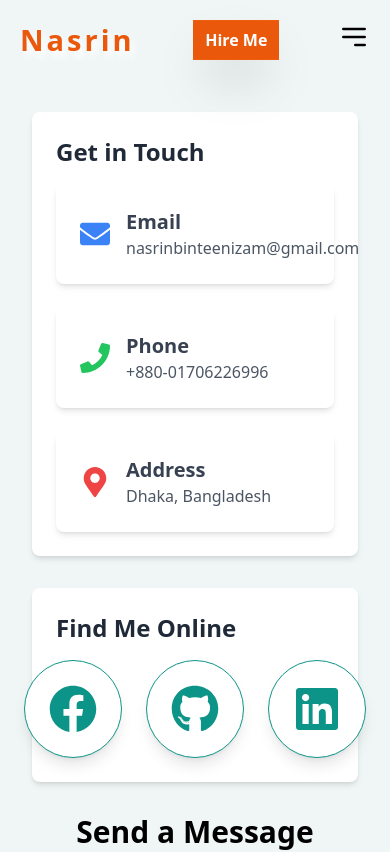
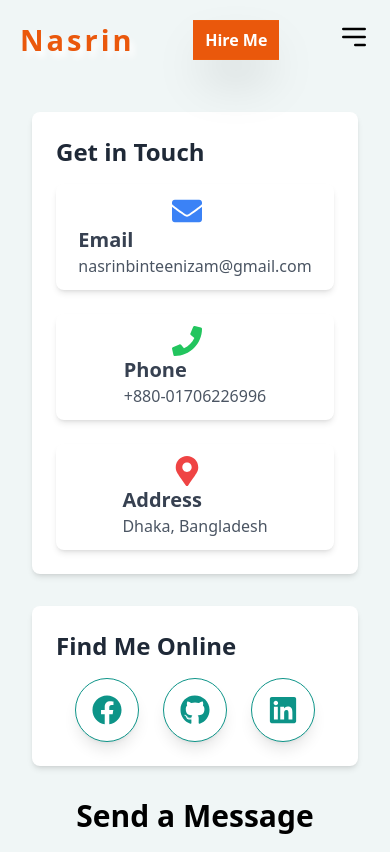
Before and after one commit to NasrinNizam/my-web, a React (Vite) app: page /contacts in a window 390 px wide. Shown: the top 852 px of the page. Built offline with nearby package versions, Linux system fonts and the light colour scheme; a web font is replaced by a local one.

Commit message:
change in size

```diff
--- a/src/Components/Contact/ConnectMe.jsx
+++ b/src/Components/Contact/ConnectMe.jsx
@@ -74,18 +74,18 @@ export const ConnectMe = () => {
         <Section title="Find Me Online">
         <div className="flex justify-center gap-6">
           <Link data-aos="zoom-out" to="https://www.facebook.com/profile.php?id=61557964826146" className="group">
-            <div className="p-6 border-[1px] border-teal-600 rounded-full bg-white shadow-lg hover:shadow-2xl transition-transform duration-300 transform group-hover:scale-110">
-              <FaFacebook className="text-5xl text-teal-600 group-hover:text-teal-700 transition-colors duration-300" />
+            <div className="p-4 md:p-6 border-[1px] border-teal-600 rounded-full bg-white shadow-lg hover:shadow-2xl transition-transform duration-300 transform group-hover:scale-110">
+              <FaFacebook className="md:text-5xl text-3xl text-teal-600 group-hover:text-teal-700 transition-colors duration-300" />
             </div>
           </Link>
           <Link data-aos="zoom-out" to="https://github.com/NasrinNizam" className="group">
-            <div className="p-6 border-[1px] border-teal-600 rounded-full bg-white shadow-lg hover:shadow-2xl transition-transform duration-300 transform group-hover:scale-110">
-              <FaGithub className="text-5xl text-teal-600 group-hover:text-teal-700 transition-colors duration-300" />
+            <div className="p-4 md:p-6 border-[1px] border-teal-600 rounded-full bg-white shadow-lg hover:shadow-2xl transition-transform duration-300 transform group-hover:scale-110">
+              <FaGithub className="md:text-5xl text-3xl text-teal-600 group-hover:text-teal-700 transition-colors duration-300" />
             </div>
           </Link>
           <Link data-aos="zoom-out" to="https://www.linkedin.com/in/nasrin-sultana-5a59b9301?utm_source=share&utm_campaign=share_via&utm_content=profile&utm_medium=android_app" className="group">
-            <div className="p-6 border-[1px] border-teal-600 rounded-full bg-white shadow-lg hover:shadow-2xl transition-transform duration-300 transform group-hover:scale-110">
-              <FaLinkedin className="text-5xl text-teal-600 group-hover:text-teal-700 transition-colors duration-300" />
+            <div className="p-4 md:p-6 border-[1px] border-teal-600 rounded-full bg-white shadow-lg hover:shadow-2xl transition-transform duration-300 transform group-hover:scale-110">
+              <FaLinkedin className="md:text-5xl text-3xl text-teal-600 group-hover:text-teal-700 transition-colors duration-300" />
             </div>
           </Link>
         </div>
--- a/src/Components/Home/MegaButton.jsx
+++ b/src/Components/Home/MegaButton.jsx
@@ -6,7 +6,7 @@ import { FaGithub } from "react-icons/fa";
 export const MegaButton = () => {
   return (
     <>
-   <div className="relative inline-flex items-center justify-between bg-white text-black font-bold py-3 px-10  shadow-lg transform transition-all duration-500 hover:scale-105 hover:shadow-2xl focus:outline-none focus:ring-4 focus:ring-orange-300 focus:ring-offset-2 active:scale-95 w-full max-w-4xl">
+   <div className="relative inline-flex items-center justify-between bg-white text-black font-bold py-3 lg:px-10 px-6  shadow-lg transform transition-all duration-500 hover:scale-105 hover:shadow-2xl focus:outline-none focus:ring-4 focus:ring-orange-300 focus:ring-offset-2 active:scale-95 w-full max-w-4xl">
       <h1 className="text-[18px]  "> <span className="text-orange-600 text-[35px] font-bold ">3+ </span>Years of Experience</h1>
       {/* <div className="flex gap-5">
             <SocialButton hoverBg='hover:bg-blue-800' color='text-blue-800' icons= {<FaFacebookF size={20} />} social="https://www.facebook.com/profile.php?id=61557964826146"/>
--- a/src/Components/InfoCard.jsx
+++ b/src/Components/InfoCard.jsx
@@ -3,7 +3,7 @@ import React from 'react'
 export const InfoCard = ({ icon, title, content, hoverColor }) => {
   return (
     <div>
-        <div className={`flex items-center p-6 bg-white rounded-lg shadow-md transform transition-all duration-300 ${hoverColor} hover:scale-105 hover:shadow-lg`}>
+        <div className={`flex items-center md:p-6 p-3 md:flex-row flex-col bg-white rounded-lg shadow-md transform transition-all duration-300 ${hoverColor} hover:scale-105 hover:shadow-lg`}>
           <div className="mr-4">{icon}</div>
           <div>
             <h3 className="text-xl font-semibold text-gray-700">{title}</h3>
--- a/src/Components/Navbar/Navbar.jsx
+++ b/src/Components/Navbar/Navbar.jsx
@@ -54,7 +54,7 @@ export const Navbar = () => {
             <NavLink to="/" className="text-black text-lg transition duration-300 hover:text-white" activeClassName="text-white font-semibold" onClick={toggleMenu} >Home</NavLink>
             <NavLink to="/portfolio" className="text-black text-lg transition duration-300 hover:text-white" activeClassName="text-white font-semibold" onClick={toggleMenu}> Portfolio</NavLink>
             <NavLink to="/works" className="text-black text-lg transition duration-300 hover:text-white" activeClassName="text-white font-semibold" onClick={toggleMenu}>Projects</NavLink>
-            <NavLink to="/reviews" className="text-black text-lg transition duration-300 hover:text-white" activeClassName="text-white font-semibold" onClick={toggleMenu}>Testimonial</NavLink>
+            {/* <NavLink to="/reviews" className="text-black text-lg transition duration-300 hover:text-white" activeClassName="text-white font-semibold" onClick={toggleMenu}>Testimonial</NavLink> */}
             <NavLink to="/contacts" className="text-black text-lg transition duration-300 hover:text-white" activeClassName="text-white font-semibold" onClick={toggleMenu}>Contact Me</NavLink>
           </div>
         </div>
--- a/src/Components/projects/FancyProjectCard.jsx
+++ b/src/Components/projects/FancyProjectCard.jsx
@@ -4,7 +4,7 @@ import { Link } from 'react-router-dom';
 const FancyProjectCard = ({ title, description, image, link }) => {
   return (
         <div className="container">
-          <div className="relative mx-auto lg:w-[340px] lg:h-[300px] w-[170px] h-[150px] rounded-lg overflow-hidden shadow-2xl transform transition duration-500 hover:shadow-xl hover:border-[1px] hover:border-gray-400 border-[1px] border-transparent ">
+          <div className="relative mx-auto lg:w-[340px] lg:h-[300px] w-[190px] h-[170px] rounded-lg overflow-hidden shadow-2xl transform transition duration-500 hover:shadow-xl hover:border-[1px] hover:border-gray-400 border-[1px] border-transparent ">
               <div className="overflow-hidden">
                 <img className="w-full lg:h-[150px] object-cover transition-transform duration-500 transform " src={image} alt={title}/>
               <div className="p-3  text-black ">
```
